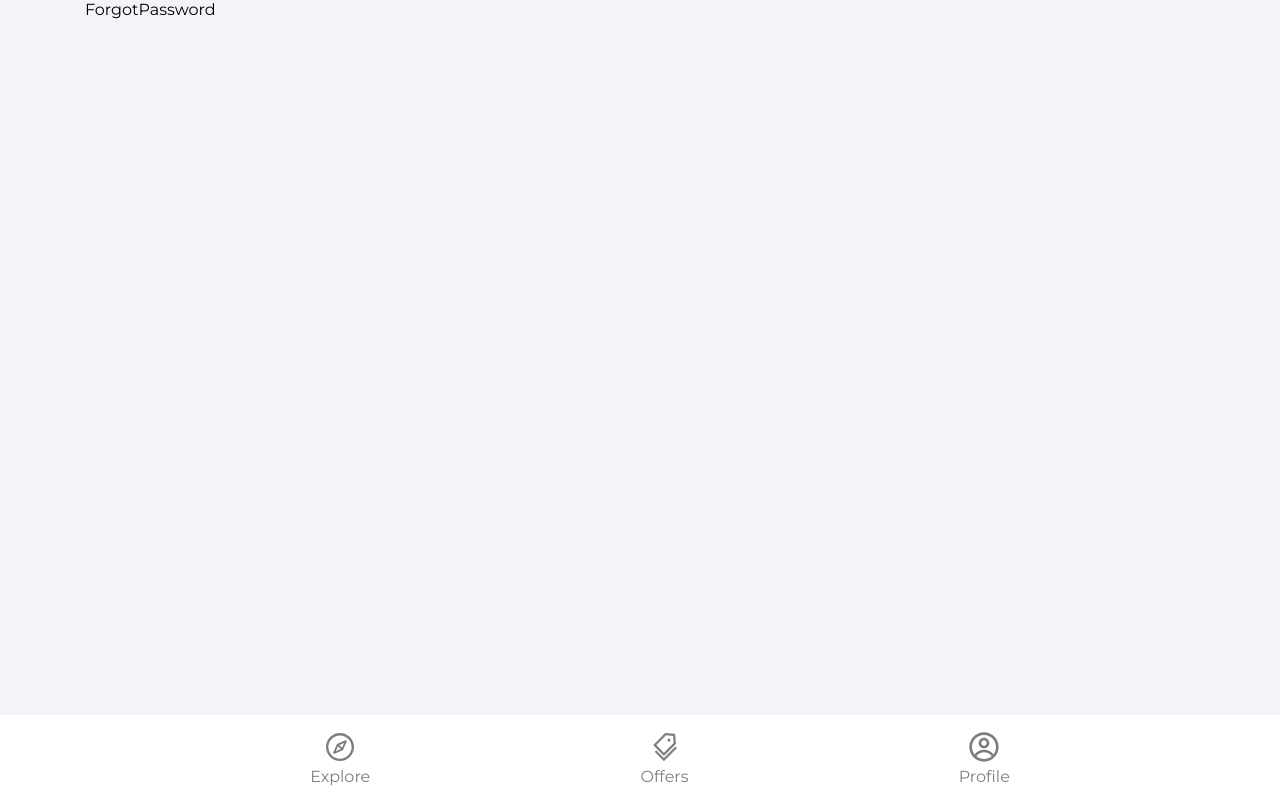
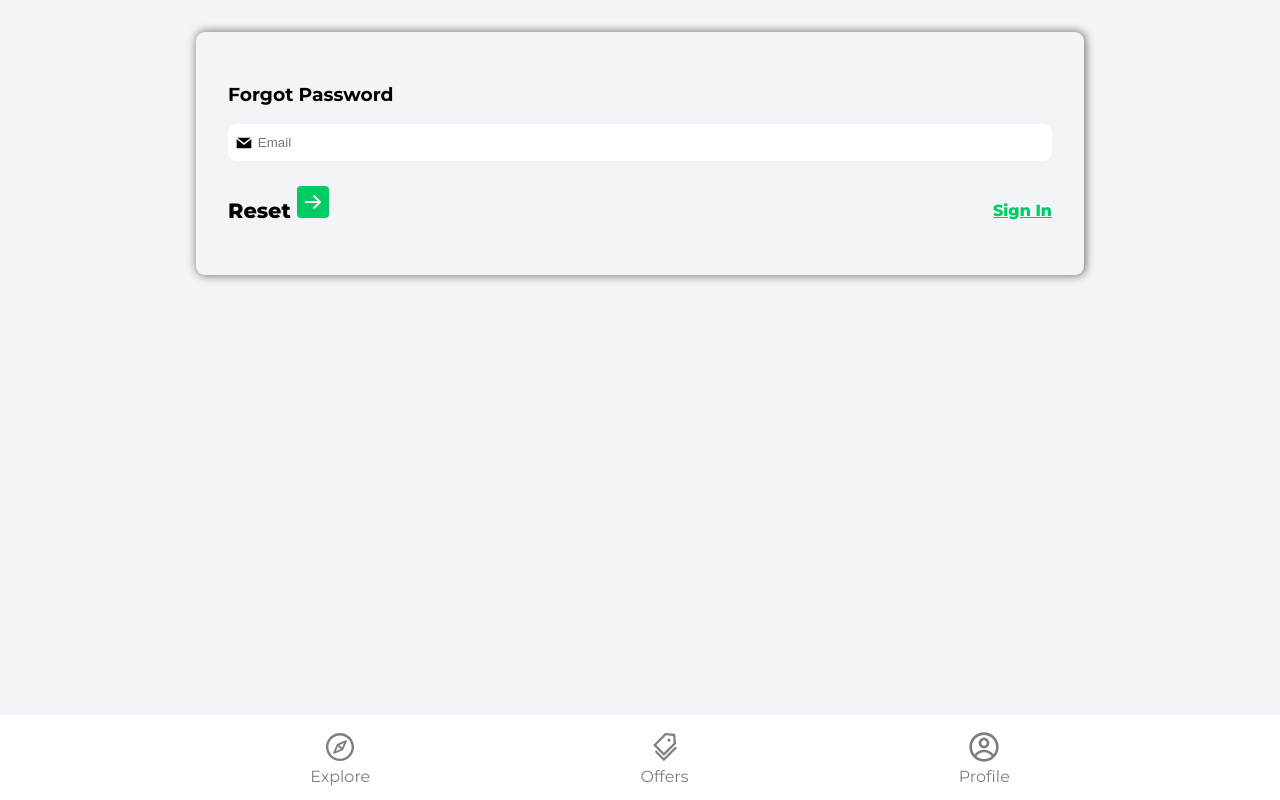
Before and after one commit to halilibrahimcelik/tech-market, a React (Create React App) app: page /forgot-password in a window 1280 px wide. Built offline with nearby package versions, Linux system fonts and the light colour scheme; no server answers.

Commit message:
Added Google Authentication

```diff
--- /dev/null
+++ b/src/components/GoogleAuth/GoogleAuth.jsx
@@ -0,0 +1,49 @@
+import React from "react";
+import { useLocation, useNavigate } from "react-router-dom";
+import { getAuth, signInWithPopup, GoogleAuthProvider } from "firebase/auth";
+import { doc, setDoc, getDoc, serverTimestamp } from "firebase/firestore";
+import { db } from "../../helpers/firebase.config";
+import { toast } from "react-toastify";
+import googleIcom from "../../assets/googleIcon.svg";
+import styles from "./GoogleAuth.module.scss";
+const GoogleAuth = () => {
+  const navigate = useNavigate();
+  const location = useLocation();
+
+  const onGoogleAuth = async () => {
+    try {
+      const auth = getAuth();
+      const provider = new GoogleAuthProvider();
+      const result = await signInWithPopup(auth, provider);
+      const user = result.user;
+
+      //?checking if we have a references to that document
+      const docRef = doc(db, "users", user.uid);
+      const docSnap = await getDoc(docRef);
+
+      //?if the user does not exist,create user
+      //!second param of setDoc data we want to add to database
+      if (!docSnap.exists()) {
+        await setDoc(docRef, {
+          name: user.displayName,
+          email: user.email,
+          timeStamp: serverTimestamp(),
+        });
+      }
+      navigate("/");
+    } catch (error) {
+      toast.error(error.message);
+    }
+  };
+
+  return (
+    <div className={styles.container}>
+      <p>Sign {location.pathname === "/sign-up" ? "Up" : "In"} with</p>
+      <button className={styles.button} onClick={onGoogleAuth}>
+        <img src={googleIcom} alt="Google Icon" />
+      </button>
+    </div>
+  );
+};
+
+export default GoogleAuth;
--- /dev/null
+++ b/src/components/GoogleAuth/GoogleAuth.module.scss
@@ -0,0 +1,26 @@
+.container{
+    margin-top: 4rem;
+    display: flex;
+    flex-direction: column;
+    align-items: center;
+    img{width: 100%;}
+}
+.button{
+    cursor: pointer;
+    display: flex;
+    justify-content: center;
+    align-items: center;
+    padding: 0.75rem;
+  margin-bottom: 2rem;
+    width: 3rem;
+    height: 3rem;
+    background-color: transparent;
+    border-radius: 50%;
+    box-shadow: 0 4px 8px 0 rgba(0, 0, 0, 0.5);
+    border: none;
+    transform: scale(0.9);
+    transition: all 0.4s ease-in;
+    &:hover{
+        transform: scale(1);
+    }
+}
--- a/src/pages/forgotPassword/ForgotPassword.jsx
+++ b/src/pages/forgotPassword/ForgotPassword.jsx
@@ -1,7 +1,49 @@
-import React from "react";
+import { useState } from "react";
+import { getAuth, sendPasswordResetEmail } from "firebase/auth";
+import { toast } from "react-toastify";
+import { BsFillArrowRightSquareFill } from "react-icons/bs";
+import { GrMail } from "react-icons/gr";
+import styles from "./ForgotPassword.module.scss";
+import { Link } from "react-router-dom";
 
 const ForgotPassword = () => {
-  return <div>ForgotPassword</div>;
+  const auth = getAuth();
+  const [email, setEmail] = useState("");
+  const handleSubmit = async (e) => {
+    e.preventDefault();
+    try {
+      await sendPasswordResetEmail(auth, email);
+      toast.success("Email was sent, Please check your spam-box 😊");
+    } catch (error) {
+      toast.error("Could not send reset email");
+    }
+  };
+  return (
+    <section className={styles.container}>
+      <h3>Forgot Password</h3>
+      <form onSubmit={handleSubmit}>
+        <label htmlFor="emailInput">
+          <GrMail className={styles.icon} />
+          <input
+            type="email"
+            id="emailInput"
+            placeholder="Email"
+            value={email}
+            onChange={(e) => setEmail(e.target.value)}
+          />
+        </label>
+        <div className={styles["reset-button"]}>
+          <div>
+            <p>Reset</p>
+            <button type="submit">
+              <BsFillArrowRightSquareFill />
+            </button>
+          </div>
+          <Link to="/sign-in">Sign In</Link>
+        </div>
+      </form>
+    </section>
+  );
 };
 
 export default ForgotPassword;
--- /dev/null
+++ b/src/pages/forgotPassword/ForgotPassword.module.scss
@@ -0,0 +1,62 @@
+.container{
+
+margin:2rem auto;
+    width: 80%;
+    padding: 2rem;
+ background-color: transparent;
+ border-radius: 9px;
+ box-shadow: 1px 0px 9px 1px rgba(0,0,0,0.5);
+     form{
+         display: flex;
+         flex-direction: column;
+        gap:1rem;
+
+        label{
+
+            align-items: center;
+         display: flex;
+         gap:0.2rem;
+
+         background-color: #fff;
+         border-radius: 9px;
+         padding:0.5rem;
+
+        }
+         input{
+             border: none;
+             padding:0.2em;
+             width: 90%;
+             background-color: transparent;
+
+        outline: none;
+         }
+
+
+
+     }
+ }
+ .reset-button{
+    display: flex;
+    align-items: center;
+
+    justify-content: space-between;
+    p{
+        font-weight: 800;
+        font-size: 1.3rem;
+        display: inline-block;
+        align-self: center;
+    }
+    button{
+        background-color: transparent;
+        cursor: pointer;
+        border: none;
+        color:#00CC66;
+        font-size: 2rem;
+
+    }
+    a{
+        color:#00CC66;
+        font-weight: 800;
+
+    }
+}
--- a/src/pages/logIn/SignIn.jsx
+++ b/src/pages/logIn/SignIn.jsx
@@ -11,7 +11,7 @@ import { useRef } from "react";
 import { Link, useNavigate } from "react-router-dom";
 import { getAuth, signInWithEmailAndPassword } from "firebase/auth";
 import { toast } from "react-toastify";
-import { useAuthContext } from "../../hook/userAuth";
+import GoogleAuth from "../../components/GoogleAuth/GoogleAuth";
 
 const SignIn = () => {
   const [showPassword, setShowPassword] = useState(false);
@@ -91,7 +91,7 @@ const SignIn = () => {
         </div>
       </form>
 
-      {/*Google Auth*/}
+      <GoogleAuth />
       <Link to="/sign-up" className={styles["sign-up"]}>
         Sign Up Instead{" "}
       </Link>
--- a/src/pages/register/SignUp.jsx
+++ b/src/pages/register/SignUp.jsx
@@ -18,6 +18,7 @@ import {
 } from "firebase/auth";
 import { db } from "../../helpers/firebase.config";
 import { doc, setDoc, serverTimestamp } from "firebase/firestore";
+import GoogleAuth from "../../components/GoogleAuth/GoogleAuth";
 const SignUp = () => {
   const [showPassword, setShowPassword] = useState(false);
   const nameInput = useRef();
@@ -114,7 +115,7 @@ const SignUp = () => {
         </div>
       </form>
 
-      {/*Google Auth*/}
+      <GoogleAuth />
       <Link to="/sign-in" className={styles["sign-up"]}>
         Sign-In Instead{" "}
       </Link>
```
Also changed, not shown: src/assets/googleIcon.svg (added).
